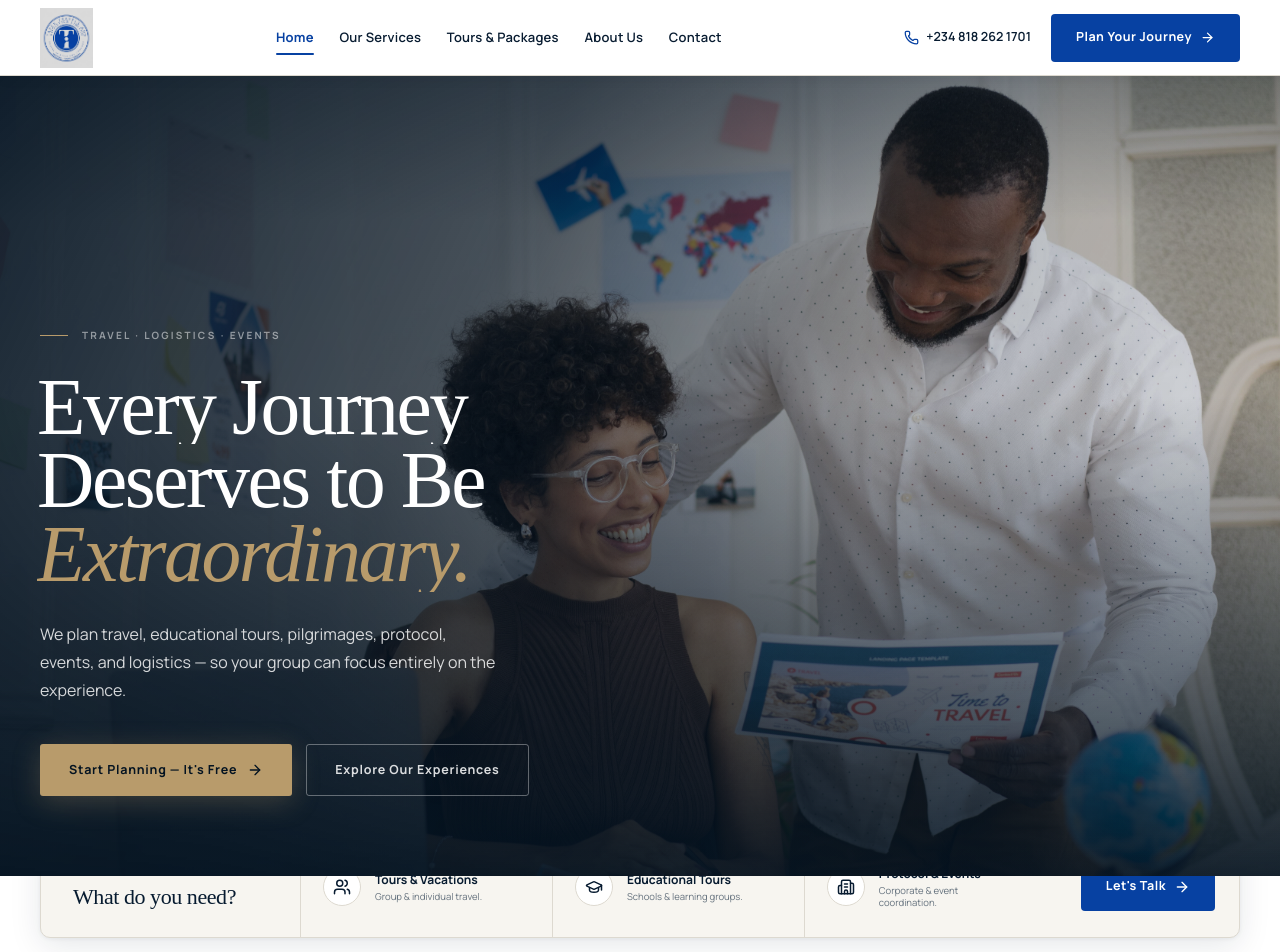
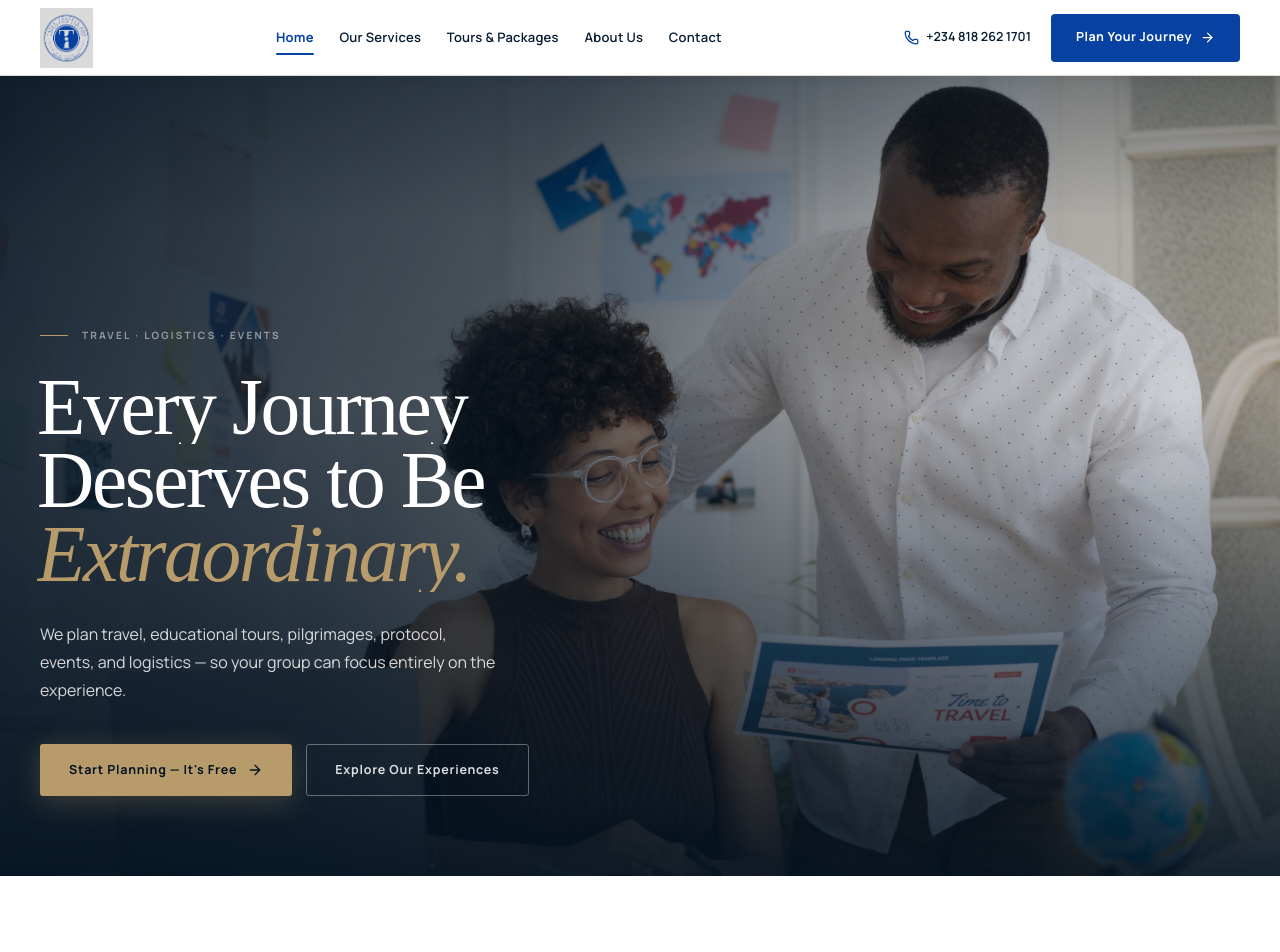
Before and after one commit to lawtg/Tarek, a React (Vite) app: page / in a window 1280 px wide. Shown: the top 952 px of the page. Built offline with nearby package versions, Linux system fonts and the light colour scheme; the HTML template or start-up script is replaced by a standard one; a web font is replaced by a local one.

Commit message:
Remove planning strip section and CSS

```diff
--- a/src/app/pages.tsx
+++ b/src/app/pages.tsx
@@ -123,12 +123,6 @@ export function Home() {
     ["04", "We Handle the Rest", "We coordinate every preparation requirement and keep you informed every step of the way."],
   ]
 
-  const planning = [
-    ["Tours & Vacations", "Group & individual travel.", Users, "/tours"],
-    ["Educational Tours", "Schools & learning groups.", GraduationCap, "/services/educational-tourism"],
-    ["Protocol & Events", "Corporate & event coordination.", Building2, "/services/protocol-events"],
-  ] as const
-
   const servicesReveal = useReveal()
   const aboutReveal = useReveal()
   const audienceReveal = useReveal()
@@ -192,35 +186,6 @@ export function Home() {
           </div>
         </div>
       </section>
-
-      {/* ════════════════════════════════════════════════════════════════
-          PLANNING STRIP — floats up into hero bottom edge
-      ════════════════════════════════════════════════════════════════ */}
-      <div className="planning-wrap">
-        <div className="container">
-          <div className="planning-strip">
-            <div className="planning-intro">
-              <p className="planning-intro__label">Quick start</p>
-              <h2>What do you need?</h2>
-            </div>
-            <nav className="planning-links" aria-label="Quick planning links">
-              {planning.map(([title, copy, Icon, link]) => (
-                <Link to={link} key={title} className="planning-link">
-                  <span className="planning-link__icon"><Icon size={18} /></span>
-                  <span className="planning-link__text">
-                    <strong>{title}</strong>
-                    <small>{copy}</small>
-                  </span>
-                  <ArrowRight size={14} className="planning-link__arrow" aria-hidden="true" />
-                </Link>
-              ))}
-            </nav>
-            <Link className="button button--primary planning-cta" to="/contact">
-              Let&apos;s Talk <ArrowRight size={16} />
-            </Link>
-          </div>
-        </div>
-      </div>
 
       {/* ════════════════════════════════════════════════════════════════
           SECTION 02 — BRAND PHILOSOPHY (quiet editorial pause)
--- a/src/index.css
+++ b/src/index.css
@@ -719,93 +719,6 @@
 /* ─────────────────────────────────────────────────────────────────────────
    PLANNING STRIP — overlaps hero bottom, white background
 ───────────────────────────────────────────────────────────────────────── */
-.planning-wrap {
-  background: var(--white);
-  position: relative;
-  z-index: 5;
-  overflow: hidden;
-}
-.planning-strip {
-  background: var(--ivory);
-  border: 1px solid var(--border);
-  border-radius: 10px;
-  display: grid;
-  grid-template-columns: 260px 1fr auto;
-  align-items: stretch;
-  transform: translateY(-40px);
-  box-shadow: 0 8px 32px rgba(7,27,48,.10), 0 1px 4px rgba(7,27,48,.06);
-  overflow: hidden;
-}
-.planning-intro {
-  padding: 28px 28px 28px 32px;
-  border-right: 1px solid var(--border);
-  display: flex;
-  flex-direction: column;
-  justify-content: center;
-}
-.planning-intro__label {
-  font-family: "Manrope", sans-serif;
-  font-size: 9px;
-  font-weight: 800;
-  letter-spacing: .2em;
-  text-transform: uppercase;
-  color: var(--blue);
-  margin-bottom: 6px;
-}
-.planning-intro h2 {
-  font-size: 22px;
-  color: var(--navy);
-  line-height: 1.1;
-}
-.planning-links {
-  display: grid;
-  grid-template-columns: repeat(3, 1fr);
-  align-items: stretch;
-}
-.planning-link {
-  display: flex;
-  align-items: center;
-  gap: 14px;
-  color: var(--navy);
-  text-decoration: none;
-  padding: 22px 22px;
-  border-right: 1px solid var(--border);
-  transition: background .2s, color .2s;
-  position: relative;
-}
-.planning-link:last-child { border-right: 0; }
-.planning-link:hover { background: var(--blue-light); color: var(--blue); }
-.planning-link__icon {
-  width: 38px;
-  height: 38px;
-  flex-shrink: 0;
-  display: grid;
-  place-items: center;
-  border-radius: 50%;
-  background: var(--white);
-  border: 1px solid var(--border);
-  color: var(--navy);
-  transition: background .2s, color .2s, border-color .2s;
-}
-.planning-link:hover .planning-link__icon { background: var(--blue); color: var(--white); border-color: var(--blue); }
-.planning-link__text { flex: 1; min-width: 0; }
-.planning-link__text strong { display: block; font-size: 12px; font-weight: 700; margin-bottom: 2px; }
-.planning-link__text small { display: block; font-size: 9.5px; color: var(--slate); line-height: 1.3; }
-.planning-link__arrow {
-  color: var(--blue);
-  flex-shrink: 0;
-  opacity: 0;
-  transform: translateX(-4px);
-  transition: opacity .2s, transform .2s var(--ease-out), color .2s;
-  pointer-events: none;
-}
-.planning-link:hover .planning-link__arrow { opacity: 1; transform: translateX(0); color: var(--blue); }
-.planning-cta {
-  margin: 20px 24px;
-  align-self: center;
-  white-space: nowrap;
-}
-
 /* ─────────────────────────────────────────────────────────────────────────
    SECTION 03 — SERVICES (clean editorial list)
 ───────────────────────────────────────────────────────────────────────── */
@@ -1769,10 +1682,7 @@
   .mobile-menu .button { margin: 20px 0; }
   .philosophy { padding: 100px 0; }
   .philosophy h2 { font-size: clamp(38px, 8vw, 58px); }
-  .planning-strip { transform: translateY(0); border-radius: 0; border-left: 0; border-right: 0; border-top: 0; grid-template-columns: 1fr; }
-  .planning-links { grid-template-columns: repeat(3, minmax(200px, 1fr)); overflow-x: auto; -webkit-overflow-scrolling: touch; padding-bottom: 8px; }
-  .planning-link { min-height: 72px; }
-  .planning-cta { display: none; }
+
   .about-grid { grid-template-columns: 1fr; gap: 56px; padding: 80px 0; }
   .about-image__frame img { height: 460px; }
   .about-image__tag { left: 16px; bottom: -14px; }
```
